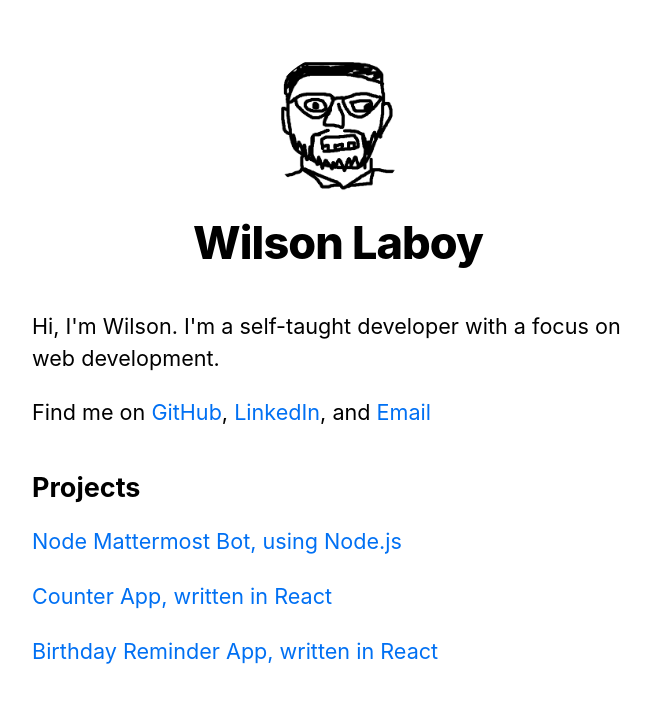
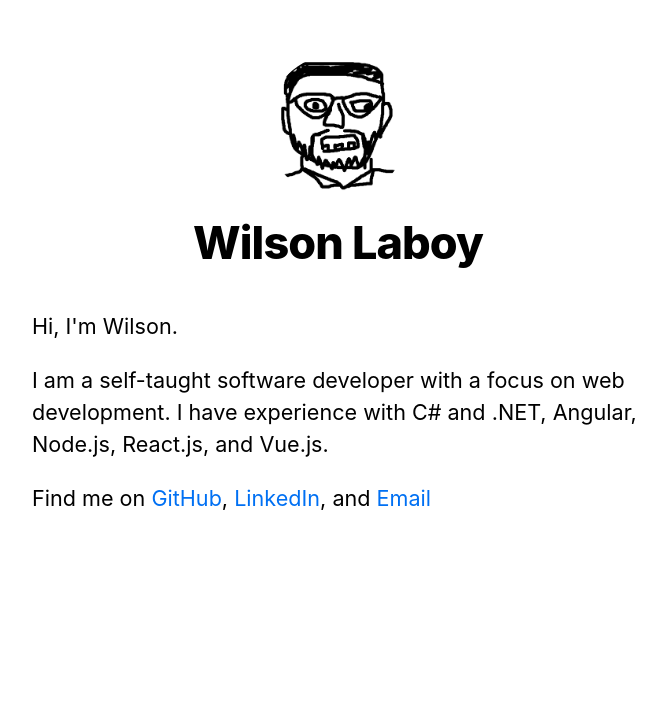
Before and after one commit to wlaboy/personal-website, a Next.js app: page / in a window 1280 px wide. Shown: the top 702 px of the page, without its empty margins (302-968 px from the left). Built offline with nearby package versions, Linux system fonts and the light colour scheme.

Commit message:
cleaned up dead links and remove navigation of repos

```diff
--- a/components/layout.js
+++ /dev/null
@@ -1,73 +0,0 @@
-import Head from "next/head";
-import Image from "next/image";
-import styles from "./layout.module.css";
-import utilStyles from "../styles/utils.module.css";
-import Link from "next/link";
-
-const name = "Wilson Laboy";
-export const siteTitle = "WilsonLaboy.dev";
-
-export default function Layout({ children, home }) {
-  return (
-    <div className={styles.container}>
-      <Head>
-        <link rel="icon" href="/favicon.ico" />
-        <meta
-          name="description"
-          content="Learn how to build a personal website using Next.js"
-        />
-        <meta
-          property="og:image"
-          content={`https://og-image.vercel.app/${encodeURI(
-            siteTitle
-          )}.png?theme=light&md=0&fontSize=75px&images=https%3A%2F%2Fassets.vercel.com%2Fimage%2Fupload%2Ffront%2Fassets%2Fdesign%2Fnextjs-black-logo.svg`}
-        />
-        <meta name="og:title" content={siteTitle} />
-        <meta name="twitter:card" content="summary_large_image" />
-      </Head>
-      <header className={styles.header}>
-        {home ? (
-          <>
-            <Image
-              priority
-              src="/images/drawing.png"
-              className={utilStyles.borderCircle}
-              height={144}
-              width={144}
-              alt={name}
-            />
-            <h1 className={utilStyles.heading2Xl}>{name}</h1>
-          </>
-        ) : (
-          <>
-            <Link href="/">
-              <a>
-                <Image
-                  priority
-                  src="/images/drawing.png"
-                  className={utilStyles.borderCircle}
-                  height={108}
-                  width={108}
-                  alt={name}
-                />
-              </a>
-            </Link>
-            <h2 className={utilStyles.headingLg}>
-              <Link href="/">
-                <a className={utilStyles.colorInherit}>{name}</a>
-              </Link>
-            </h2>
-          </>
-        )}
-      </header>
-      <main>{children}</main>
-      {!home && (
-        <div className={styles.backToHome}>
-          <Link href="/">
-            <a>← Back to home</a>
-          </Link>
-        </div>
-      )}
-    </div>
-  );
-}
--- a/components/layout.module.css
+++ /dev/null
@@ -1,15 +0,0 @@
-.container {
-  max-width: 36rem;
-  padding: 0 1rem;
-  margin: 3rem auto 6rem;
-}
-
-.header {
-  display: flex;
-  flex-direction: column;
-  align-items: center;
-}
-
-.backToHome {
-  margin: 3rem 0 0;
-}
--- a/lib/posts.js
+++ /dev/null
@@ -1,62 +0,0 @@
-import fs from "fs";
-import path from "path";
-import matter from "gray-matter";
-import remark from "remark";
-import html from "remark-html";
-
-const postsDirectory = path.join(process.cwd(), "posts");
-
-export function getSortedPostsData() {
-  const fileNames = fs.readdirSync(postsDirectory);
-  const allPostsData = fileNames.map((fileName) => {
-    const id = fileName.replace(/\.md$/, "");
-
-    const fullPath = path.join(postsDirectory, fileName);
-    const fileContents = fs.readFileSync(fullPath, "utf8");
-
-    const matterResult = matter(fileContents);
-
-    return {
-      id,
-      ...matterResult.data,
-    };
-  });
-
-  return allPostsData.sort((a, b) => {
-    if (a.date < b.date) {
-      return 1;
-    } else {
-      return -1;
-    }
-  });
-}
-
-export function getAllPostIds() {
-  const fileNames = fs.readdirSync(postsDirectory);
-
-  return fileNames.map((fileName) => {
-    return {
-      params: {
-        id: fileName.replace(/\.md$/, ""),
-      },
-    };
-  });
-}
-
-export async function getPostData(id) {
-  const fullPath = path.join(postsDirectory, `${id}.md`);
-  const fileContents = fs.readFileSync(fullPath, "utf8");
-
-  const matterResult = matter(fileContents);
-
-  const processedContent = await remark()
-    .use(html)
-    .process(matterResult.content);
-  const contentHtml = processedContent.toString();
-
-  return {
-    id,
-    contentHtml,
-    ...matterResult.data,
-  };
-}
--- a/pages/index.js
+++ b/pages/index.js
@@ -1,27 +1,37 @@
 import Head from "next/head";
 import Link from "next/link";
-import Layout, { siteTitle } from "../components/layout";
+import Image from "next/image";
 import utilStyles from "../styles/utils.module.css";
-import { getSortedPostsData } from "../lib/posts";
 
-export async function getStaticProps() {
-  const allPostsData = getSortedPostsData();
-  return {
-    props: {
-      allPostsData,
-    },
-  };
-}
+const name = "Wilson Laboy";
 
-export default function Home({ allPostsData }) {
+export default function Home() {
   return (
-    <Layout home>
+    <div className={utilStyles.container}>
       <Head>
-        <title>{siteTitle}</title>
+        <link rel="icon" href="/favicon.ico" />
+        <title>WilsonLaboy.dev</title>
       </Head>
 
+      <header className={utilStyles.header}>
+        <Image
+          priority
+          src="/images/drawing.png"
+          className={utilStyles.borderCircle}
+          height={144}
+          width={144}
+          alt={name}
+        />
+        <h1 className={utilStyles.heading2Xl}>{name}</h1>
+      </header>
+
       <section className={utilStyles.headingMd}>
-        <p>Hi, I'm Wilson. I'm a self-taught developer with a focus on web development.</p>
+        <p>Hi, I'm Wilson.</p>
+        <p>
+          I am a self-taught software developer with a focus on web development.
+          I have experience with C# and .NET, Angular, Node.js, React.js, and
+          Vue.js.
+        </p>
         <p>
           Find me on{" "}
           <Link href="https://www.github.com/wlaboy">
@@ -37,19 +47,6 @@ export default function Home({ allPostsData }) {
           </Link>
         </p>
       </section>
-
-      <section className={`${utilStyles.headingMd} ${utilStyles.padding1px}`}>
-        <h2 className={utilStyles.headingLg}>Projects</h2>
-        <ul className={utilStyles.list}>
-          {allPostsData.map(({ id, title }) => (
-            <li className={utilStyles.listItem} key={id}>
-              <Link href={`/posts/${id}`}>
-                <a>{title}</a>
-              </Link>
-            </li>
-          ))}
-        </ul>
-      </section>
-    </Layout>
+    </div>
   );
 }
--- a/posts/birthday-reminder.md
+++ /dev/null
@@ -1,8 +0,0 @@
----
-title: "Birthday Reminder App, written in React"
----
-
-This is a demo application written using React to show my understanding of the useState() hook.
-
-[Link to live application](https://wjl-birthdayreminderapp.netlify.app/)
-[Link to repo](https://github.com/wlaboy/BirthdayReminder)
--- a/posts/counter-app.md
+++ /dev/null
@@ -1,7 +0,0 @@
----
-title: "Counter App, written in React"
----
-
-This is a basic counter app I wrote up while learning the basics of React. It uses
-
-[Link to repo](https://github.com/wlaboy/React-Counter-App)
--- a/posts/node-mattermost-bot.md
+++ /dev/null
@@ -1,7 +0,0 @@
----
-title: "Node Mattermost Bot, using Node.js"
----
-
-This is a simple Node.js way of making a POST request to your Mattermost server to post a message as a bot into whatever channel you would like in your Mattermost server.
-
-[Link to repo](https://github.com/wlaboy/Node-Mattermost-Incoming-Webhook)
--- a/styles/utils.module.css
+++ b/styles/utils.module.css
@@ -59,3 +59,15 @@
 .socialMediaIcon {
   margin-left: 2rem;
 }
+
+.container {
+  max-width: 36rem;
+  padding: 0 1rem;
+  margin: 3rem auto 6rem;
+}
+
+.header {
+  display: flex;
+  flex-direction: column;
+  align-items: center;
+}
```
Also changed, not shown: pages/posts/[id].js (deleted, +0 -36 lines), 1 other file (tests, documents, lock files or other folders).
